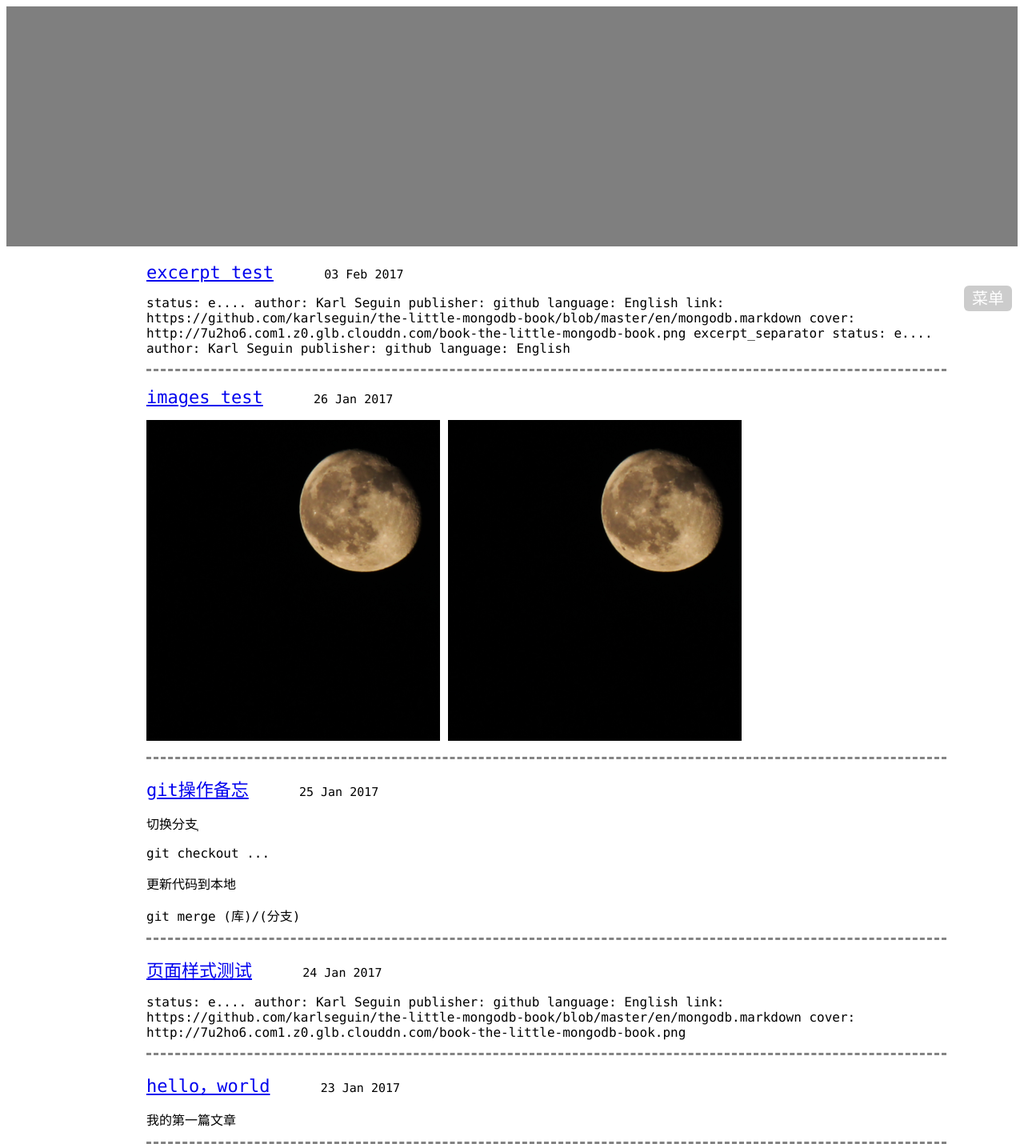
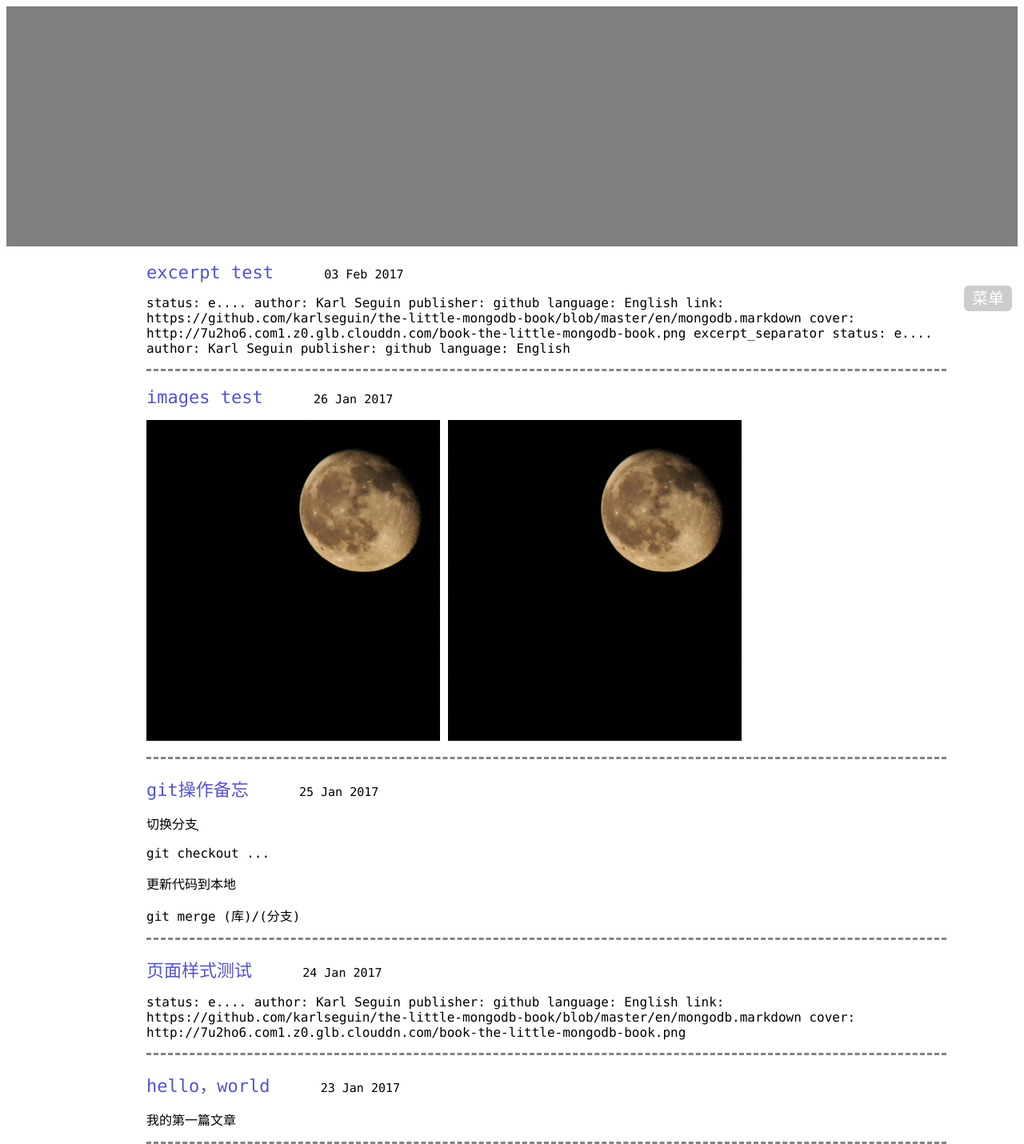
Before and after one commit to wangjianjie606/dono, a Jekyll site: the page built from index.html, in a window 1280 px wide. Shown: the whole page at 80% size. Built offline with Jekyll 4.4.1, drawn with Linux system fonts in a browser that asks for light colours.

Commit message:
home page layouts modify...

```diff
--- a/assets/css/home.css
+++ b/assets/css/home.css
@@ -1,4 +1,8 @@
 @CHARSET "UTF-8";
+body{
+  font-family: "Monaco", "SimSun", "宋体";
+}
+
 #homeBodyDiv{
 	width:1000px;
 	margin-left:175px;
@@ -37,11 +41,7 @@
 }
 
 #homeMenuBtn:active{
-	background-color:rgba(83,30,99,0.5);
-}
-
-body{
-  font-family: "Monaco", "SimSun", "宋体";
+	background-color:rgba(2,0,70,0.5);
 }
 
 .btn{
@@ -49,3 +49,17 @@ body{
 	padding: 4px 10px;
 	text-align: center;
 }
+
+.homeContentTitle{
+	text-decoration:none;
+	color:#5353ce;
+}
+
+.homeContentTitle:hover:active{
+	text-decoration:underline;
+	color:#ec9494;
+}
+
+.homeContentTitle:visited{
+	color:#5d5d82;
+}
--- a/index.html
+++ b/index.html
@@ -6,7 +6,7 @@ title: My Blog
 {% for post in site.posts %}
   <div style="border-bottom-style:dashed; border-color:rgb(132, 132, 132); margin-top:20px;">
     <div style="font-size:15px;">
-	  <a style="font-size:22px;" href="{{ site.baseurl }}{{ post.url }}?{{site.time}}">{{ post.title }}</a>
+	  <a style="font-size:22px;" class="homeContentTitle" href="{{ site.baseurl }}{{ post.url }}?{{site.time}}">{{ post.title }}</a>
 	  &nbsp;&nbsp;&nbsp;&nbsp;&nbsp;
 	  {{ post.date | date_to_string }}
 	</div>
```
